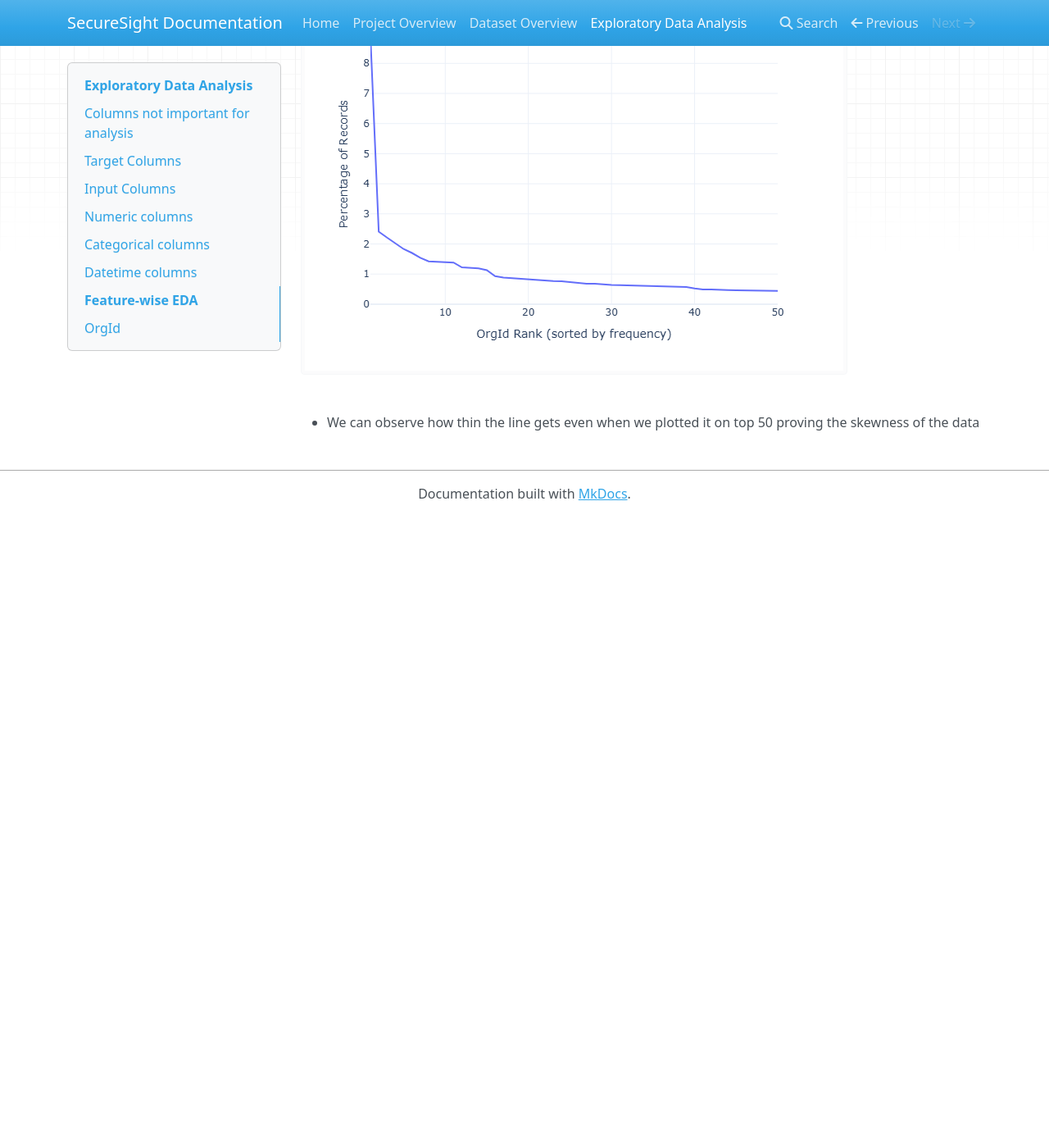
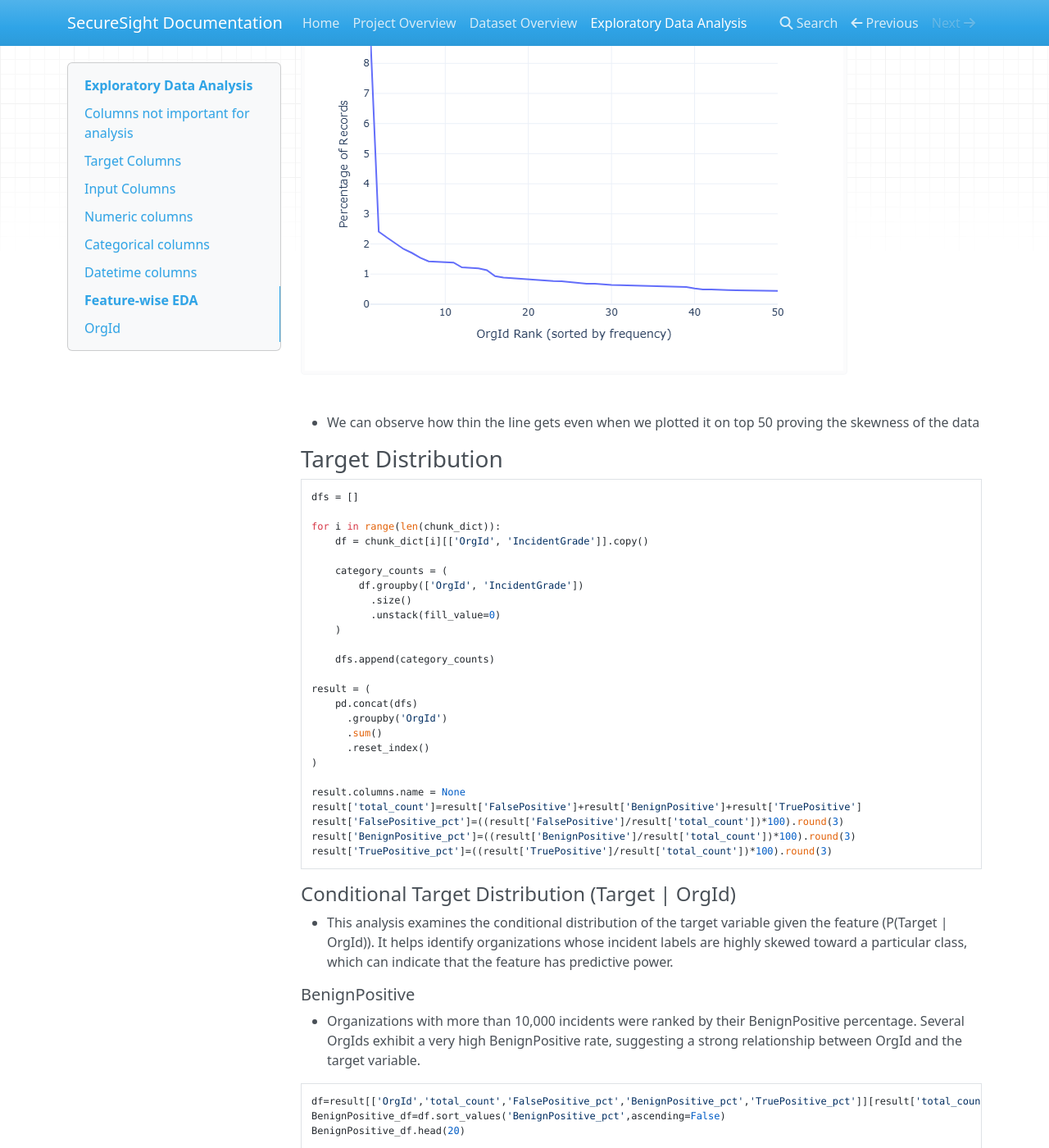
Before and after one commit to vkverma9534/SecureSight, an MkDocs documentation site: the page built from docs/eda.md, in a window 1280 px wide and 1400 px high, scrolled down 5828 px. Shown: the whole window at 82% size. Built offline with MkDocs 1.6.1, drawn with Linux system fonts in a browser that asks for light colours; nearby versions of some CDN libraries; before the commit the page ends 6458 px from its top, so only the background shows below that; some of the changed text lies outside the part shown.

Commit message:
Added first target distribution with OrgId

````diff
--- a/docs/eda.md
+++ b/docs/eda.md
@@ -202,3 +202,126 @@ freq['count_pct'] = (
 ![Contribution Distribution](images/skewed1.png)
 
 - We can observe how thin the line gets even when we plotted it on top 50 proving the skewness of the data
+
+### Target Distribution
+
+```python
+dfs = []
+
+for i in range(len(chunk_dict)):
+    df = chunk_dict[i][['OrgId', 'IncidentGrade']].copy()
+
+    category_counts = (
+        df.groupby(['OrgId', 'IncidentGrade'])
+          .size()
+          .unstack(fill_value=0)
+    )
+
+    dfs.append(category_counts)
+
+result = (
+    pd.concat(dfs)
+      .groupby('OrgId')
+      .sum()
+      .reset_index()
+)
+
+result.columns.name = None
+result['total_count']=result['FalsePositive']+result['BenignPositive']+result['TruePositive']
+result['FalsePositive_pct']=((result['FalsePositive']/result['total_count'])*100).round(3)
+result['BenignPositive_pct']=((result['BenignPositive']/result['total_count'])*100).round(3)
+result['TruePositive_pct']=((result['TruePositive']/result['total_count'])*100).round(3)
+```
+#### Conditional Target Distribution (Target | OrgId)
+- This analysis examines the conditional distribution of the target variable given the feature (P(Target | OrgId)). It helps identify organizations whose incident labels are highly skewed toward a particular class, which can indicate that the feature has predictive power.
+
+##### BenignPositive
+- Organizations with more than 10,000 incidents were ranked by their BenignPositive percentage. Several OrgIds exhibit a very high BenignPositive rate, suggesting a strong relationship between OrgId and the target variable.
+
+```python
+df=result[['OrgId','total_count','FalsePositive_pct','BenignPositive_pct','TruePositive_pct']][result['total_count']>10000]
+BenignPositive_df=df.sort_values('BenignPositive_pct',ascending=False)
+BenignPositive_df.head(20)
+```
+| OrgId | Total Count | FalsePositive (%) | BenignPositive (%) | TruePositive (%) |
+|------:|------------:|------------------:|-------------------:|-----------------:|
+| 21 | 73,390 | 0.000 | **100.000** | 0.000 |
+| 25 | 83,531 | 0.000 | **100.000** | 0.000 |
+| 120 | 13,382 | 0.000 | **100.000** | 0.000 |
+| 161 | 10,070 | 0.000 | **100.000** | 0.000 |
+| 51 | 40,132 | 0.000 | **100.000** | 0.000 |
+| 12 | 114,799 | 0.014 | 99.986 | 0.000 |
+| 13 | 107,259 | 0.021 | 99.979 | 0.000 |
+| 3 | 190,866 | 0.013 | 99.977 | 0.010 |
+| 83 | 21,209 | 0.038 | 99.962 | 0.000 |
+| 31 | 58,276 | 0.041 | 99.959 | 0.000 |
+| 2 | 228,325 | 0.020 | 99.958 | 0.022 |
+| 133 | 12,658 | 0.063 | 99.937 | 0.000 |
+| 16 | 87,836 | 0.065 | 99.935 | 0.000 |
+| 64 | 30,635 | 0.049 | 99.925 | 0.026 |
+| 44 | 44,096 | 0.061 | 99.850 | 0.088 |
+| 102 | 21,421 | 0.019 | 99.804 | 0.177 |
+| 149 | 11,084 | 0.000 | 99.783 | 0.217 |
+| 40 | 55,287 | 0.127 | 99.745 | 0.128 |
+| 48 | 43,506 | 0.064 | 99.549 | 0.386 |
+| 68 | 25,608 | 0.223 | 99.375 | 0.402 |
+
+##### FalsePositive
+- Organizations with more than 10,000 incidents were ranked by their FalsePositive percentage. Several OrgIds exhibit a very high FalsePositive rate, suggesting a strong relationship between OrgId and the target variable.
+```python
+FalsePositive_df=FalsePositive_df.sort_values('FalsePositive_pct',ascending=False)
+FalsePositive_df.head(20)
+```
+
+| OrgId | Total Count | FalsePositive (%) | BenignPositive (%) | TruePositive (%) |
+|------:|------------:|------------------:|-------------------:|-----------------:|
+| 60 | 23,328 | **100.000** | 0.000 | 0.000 |
+| 88 | 24,244 | **100.000** | 0.000 | 0.000 |
+| 140 | 10,832 | **100.000** | 0.000 | 0.000 |
+| 37 | 64,702 | **100.000** | 0.000 | 0.000 |
+| 79 | 22,131 | 99.991 | 0.000 | 0.009 |
+| 71 | 30,902 | 99.990 | 0.000 | 0.010 |
+| 17 | 81,424 | 99.989 | 0.000 | 0.011 |
+| 119 | 17,343 | 99.983 | 0.000 | 0.017 |
+| 142 | 12,503 | 99.968 | 0.000 | 0.032 |
+| 187 | 10,584 | 99.943 | 0.000 | 0.057 |
+| 47 | 44,531 | 99.879 | 0.115 | 0.007 |
+| 104 | 18,985 | 99.768 | 0.232 | 0.000 |
+| 18 | 78,870 | 99.654 | 0.000 | 0.346 |
+| 124 | 14,009 | 99.557 | 0.000 | 0.443 |
+| 98 | 17,387 | 98.763 | 0.092 | 1.145 |
+| 159 | 10,500 | 96.695 | 0.257 | 3.048 |
+| 11 | 116,134 | 96.469 | 0.000 | 3.531 |
+| 7 | 134,532 | 94.963 | 3.631 | 1.406 |
+| 122 | 14,854 | 93.611 | 1.299 | 5.090 |
+| 87 | 22,213 | 89.614 | 10.003 | 0.383 |
+
+##### TruePositive
+- Organizations with more than 10,000 incidents were ranked by their TruePositive percentage. Several OrgIds exhibit a very high TruePositive rate, suggesting a strong relationship between OrgId and the target variable.
+```python
+TruePositive_df=df.sort_values('TruePositive_pct',ascending=False)
+TruePositive_df.head(20)
+```
+
+| OrgId | Total Count | FalsePositive (%) | BenignPositive (%) | TruePositive (%) |
+|------:|------------:|------------------:|-------------------:|-----------------:|
+| 22 | 60,418 | 0.000 | 0.000 | **100.000** |
+| 72 | 25,866 | 0.000 | 0.000 | **100.000** |
+| 110 | 13,545 | 0.000 | 0.000 | **100.000** |
+| 63 | 27,288 | 0.000 | 0.000 | **100.000** |
+| 76 | 22,631 | 0.000 | 0.000 | **100.000** |
+| 0 | 844,782 | 0.005 | 0.000 | 99.995 |
+| 117 | 19,701 | 0.020 | 0.000 | 99.980 |
+| 35 | 46,807 | 0.043 | 0.000 | 99.957 |
+| 148 | 13,856 | 0.058 | 0.000 | 99.942 |
+| 89 | 11,262 | 0.098 | 0.000 | 99.902 |
+| 1 | 210,035 | 0.103 | 0.000 | 99.897 |
+| 90 | 18,579 | 0.151 | 0.000 | 99.849 |
+| 169 | 12,921 | 0.217 | 0.000 | 99.783 |
+| 10 | 133,160 | 0.000 | 0.271 | 99.729 |
+| 41 | 53,993 | 0.267 | 0.035 | 99.698 |
+| 75 | 33,901 | 0.342 | 0.000 | 99.658 |
+| 178 | 12,188 | 0.361 | 0.000 | 99.639 |
+| 8 | 133,629 | 0.058 | 0.542 | 99.400 |
+| 5 | 173,409 | 0.607 | 0.000 | 99.393 |
+| 101 | 18,463 | 0.628 | 0.000 | 99.372 |
````
